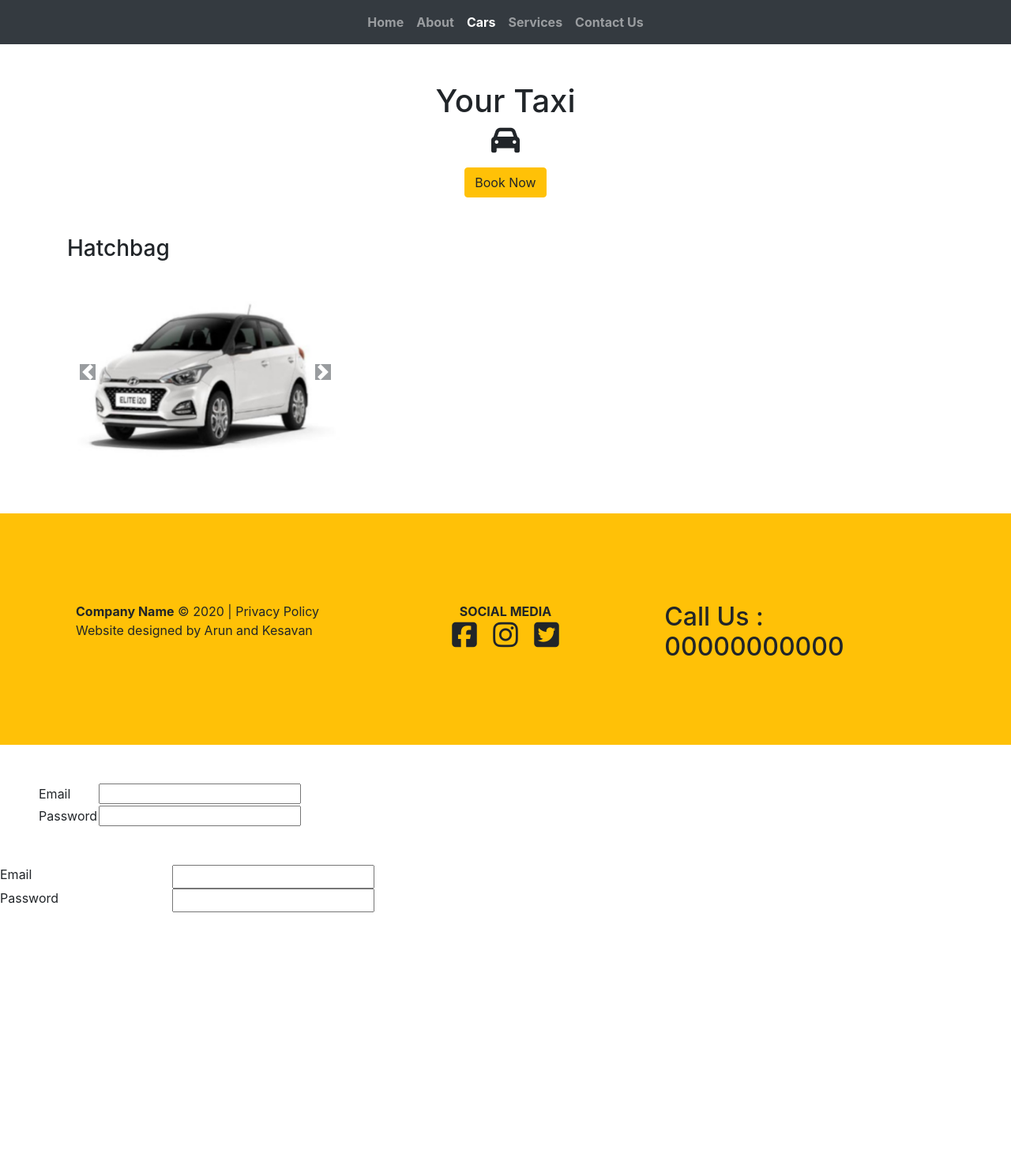
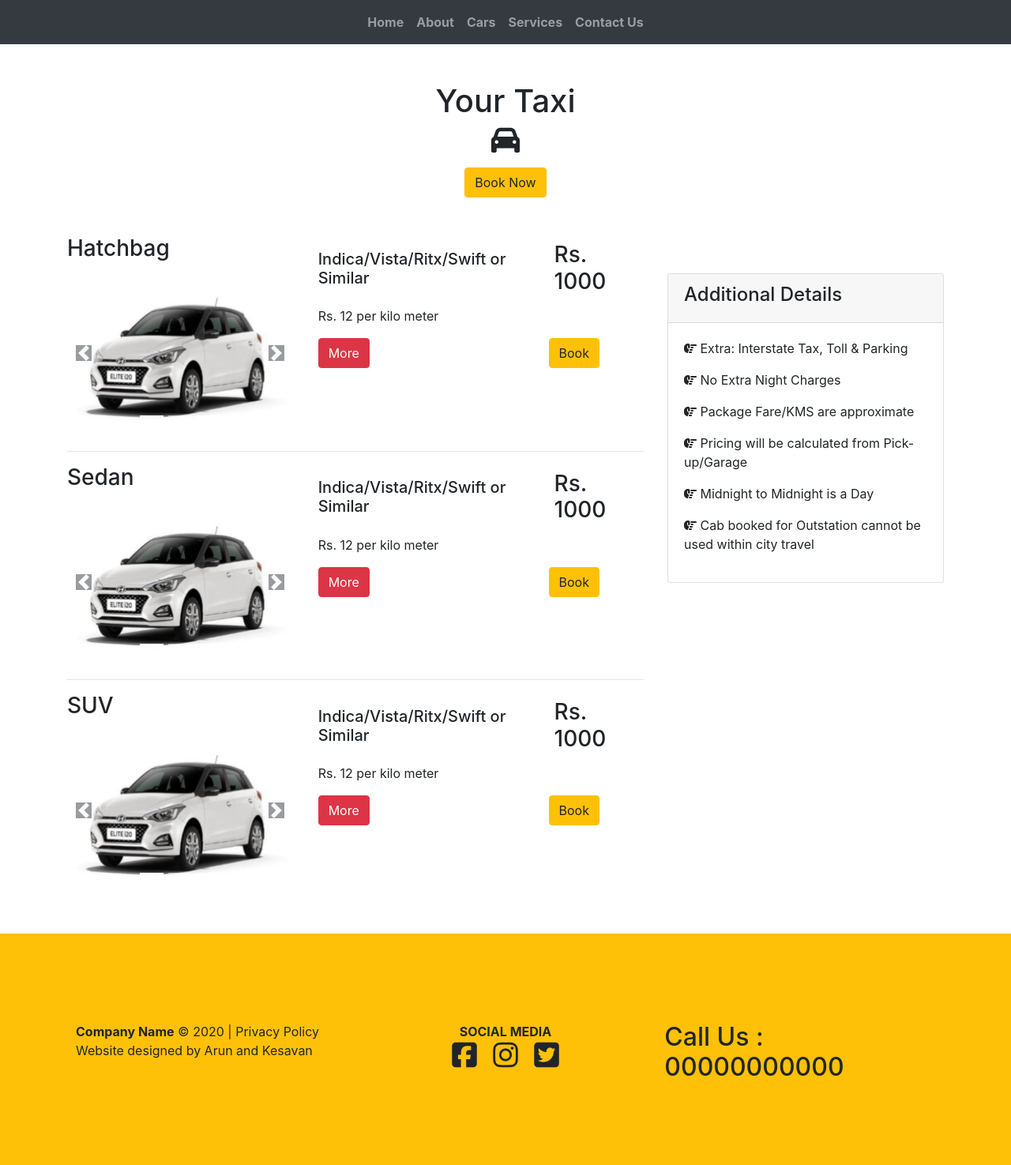
Before and after one commit to tryrcry/Web-Applications, a PHP site: page /selection.html in a window 1280 px wide. Shown: the whole page at 79% size. Run offline with PHP 8.4, Linux system fonts and the light colour scheme; some libraries are stand-ins or nearby versions.

Commit message:
Selection and Payment page has been included

```diff
--- /dev/null
+++ b/Car Rental Service/php/oneIndex.php
@@ -0,0 +1,3 @@
+<?php
+header('location:../selection.html?type='.$_GET['type'].'&from='.$_POST['fromOne'].'&to='.$_POST['toOne'].'&date='.$_POST['dateOne']);
+?>
--- /dev/null
+++ b/Car Rental Service/php/packIndex.php
@@ -0,0 +1,3 @@
+<?php
+header('location:../selection.html?type='.$_GET['type'].'&from='.$_POST['fromPack'].'&to='.$_POST['toPack'].'&start='.$_POST['startPack'].'&hour='.$_POST['hour']);
+?>
--- /dev/null
+++ b/Car Rental Service/php/roundIndex.php
@@ -0,0 +1,3 @@
+<?php
+header('location:../selection.html?type='.$_GET['type'].'&from='.$_POST['fromRound'].'&to='.$_POST['toRound'].'&start='.$_POST['startRound'].'&return='.$_POST['returnRound']);
+?>
--- a/Car Rental Service/selection.html
+++ b/Car Rental Service/selection.html
@@ -8,6 +8,13 @@
         <script src="https://maxcdn.bootstrapcdn.com/bootstrap/4.5.2/js/bootstrap.min.js"></script>
         <script src='https://kit.fontawesome.com/a076d05399.js'></script>
         <link rel="stylesheet" href="css/index.css">
+
+        <script>
+          $(document).ready(function(){
+            $('[data-toggle="tooltip"]').tooltip();
+          });
+          </script>
+
     </head>
     <body>
         <nav class="navbar navbar-expand-md bg-dark navbar-dark">
@@ -23,7 +30,7 @@
                   <a class="nav-link" href="about.html"><b>About</b></a>
                 </li>
                 <li class="nav-item">
-                  <a class="nav-link active" href="cars.html"><b>Cars</b></a>
+                  <a class="nav-link" href="cars.html"><b>Cars</b></a>
                 </li>
                 <li class="nav-item">
                     <a class="nav-link" href="services.html"><b>Services</b></a>
@@ -43,13 +50,16 @@
 
         <div class="container mt-5 mb-5">
           <div class="row">
-              <div class="col-sm-4">
+              <div class="col-sm-8">
+
+                <div class="row">
+                  <div class="col-sm-5">
                     <h3>Hatchbag</h3>
-                <div id="demo" class="carousel slide" data-ride="carousel">
+                    <div id="demo1" class="carousel slide" data-ride="carousel">
                         <ul class="carousel-indicators">
-                      <li data-target="#demo" data-slide-to="0" class="active"></li>
-                      <li data-target="#demo" data-slide-to="1"></li>
-                      <li data-target="#demo" data-slide-to="2"></li>
+                          <li data-target="#demo1" data-slide-to="0" class="active"></li>
+                          <li data-target="#demo1" data-slide-to="1"></li>
+                          <li data-target="#demo1" data-slide-to="2"></li>
                         </ul>
 
                         <div class="carousel-inner">
@@ -64,12 +74,162 @@
                           </div>
                         </div>
 
-                    <a class="carousel-control-prev" href="#demo" data-slide="prev">
+                        <a class="carousel-control-prev" href="#demo1" data-slide="prev">
                           <span class="carousel-control-prev-icon bg-dark"></span>
                         </a>
-                    <a class="carousel-control-next" href="#demo" data-slide="next">
+                        <a class="carousel-control-next" href="#demo1" data-slide="next">
                           <span class="carousel-control-next-icon bg-dark"></span>
                         </a>
+                      </div>
+                  </div>
+                  <div class="col-sm-7">
+                    <div class="row">
+                      <div class="col-sm-12">
+                        <form action="payment.html">
+                          <table>
+                            <tr>
+                              <td><h5>Indica/Vista/Ritx/Swift or Similar</h5></td>
+                              <td class="p-2"><h3>Rs. 1000</h3></td>
+                            </tr>
+                            <tr>
+                              <td><p>Rs. 12 per kilo meter</p></td>
+                            </tr>
+                            <tr>
+                              <td><a href="#" class="btn btn-danger" data-toggle="tooltip" data-placement="bottom" title="Driver batta - Rs. 300">More</a></td>
+                              <td><input type="submit" class="btn btn-warning" value="Book"></td>
+                            </tr>
+                          </table>
+                        </form>
+                      </div>
+                    </div>
+                  </div>
+                </div><hr>
+
+                <div class="row">
+                  <div class="col-sm-5">
+                    <h3>Sedan</h3>
+                    <div id="demo2" class="carousel slide" data-ride="carousel">
+                        <ul class="carousel-indicators">
+                          <li data-target="#demo2" data-slide-to="0" class="active"></li>
+                          <li data-target="#demo2" data-slide-to="1"></li>
+                          <li data-target="#demo2" data-slide-to="2"></li>
+                        </ul>
+
+                        <div class="carousel-inner">
+                          <div class="carousel-item active">
+                            <img class="img-fluid" src="images/hatch1.png">
+                          </div>
+                          <div class="carousel-item">
+                            <img class="img-fluid" src="images/hatch2.png">
+                          </div>
+                          <div class="carousel-item">
+                            <img class="img-fluid" src="images/hatch3.jpg">
+                          </div>
+                        </div>
+
+                        <a class="carousel-control-prev" href="#demo2" data-slide="prev">
+                          <span class="carousel-control-prev-icon bg-dark"></span>
+                        </a>
+                        <a class="carousel-control-next" href="#demo2" data-slide="next">
+                          <span class="carousel-control-next-icon bg-dark"></span>
+                        </a>
+                      </div>
+                  </div>
+                  <div class="col-sm-7">
+                    <div class="row">
+                      <div class="col-sm-12">
+                        <form action="payment.html">
+                          <table>
+                            <tr>
+                              <td><h5>Indica/Vista/Ritx/Swift or Similar</h5></td>
+                              <td class="p-2"><h3>Rs. 1000</h3></td>
+                            </tr>
+                            <tr>
+                              <td><p>Rs. 12 per kilo meter</p></td>
+                            </tr>
+                            <tr>
+                              <td><a href="#" class="btn btn-danger" data-toggle="tooltip" data-placement="bottom" title="Driver batta - Rs. 300">More</a></td>
+                              <td><input type="submit" class="btn btn-warning" value="Book"></td>
+                            </tr>
+                          </table>
+                        </form>
+                      </div>
+                    </div>
+                  </div>
+                </div><hr>
+
+                <div class="row">
+                  <div class="col-sm-5">
+                    <h3>SUV</h3>
+                    <div id="demo3" class="carousel slide" data-ride="carousel">
+                        <ul class="carousel-indicators">
+                          <li data-target="#demo3" data-slide-to="0" class="active"></li>
+                          <li data-target="#demo3" data-slide-to="1"></li>
+                          <li data-target="#demo3" data-slide-to="2"></li>
+                        </ul>
+
+                        <div class="carousel-inner">
+                          <div class="carousel-item active">
+                            <img class="img-fluid" src="images/hatch1.png">
+                          </div>
+                          <div class="carousel-item">
+                            <img class="img-fluid" src="images/hatch2.png">
+                          </div>
+                          <div class="carousel-item">
+                            <img class="img-fluid" src="images/hatch3.jpg">
+                          </div>
+                        </div>
+
+                        <a class="carousel-control-prev" href="#demo3" data-slide="prev">
+                          <span class="carousel-control-prev-icon bg-dark"></span>
+                        </a>
+                        <a class="carousel-control-next" href="#demo3" data-slide="next">
+                          <span class="carousel-control-next-icon bg-dark"></span>
+                        </a>
+                      </div>
+                  </div>
+                  <div class="col-sm-7">
+                    <div class="row">
+                      <div class="col-sm-12">
+                        <form action="payment.html">
+                          <table>
+                            <tr>
+                              <td><h5>Indica/Vista/Ritx/Swift or Similar</h5></td>
+                              <td class="p-2"><h3>Rs. 1000</h3></td>
+                            </tr>
+                            <tr>
+                              <td><p>Rs. 12 per kilo meter</p></td>
+                            </tr>
+                            <tr>
+                              <td><a href="#" class="btn btn-danger" data-toggle="tooltip" data-placement="bottom" title="Driver batta - Rs. 300">More</a></td>
+                              <td><input type="submit" class="btn btn-warning" value="Book"></td>
+                            </tr>
+                          </table>
+                        </form>
+                      </div>
+                    </div>
+                  </div>
+                </div>
+              </div>
+
+              <div class="col-sm-4">
+                <div class="row">
+                  <div class="col-sm-12 bg-warning"></div>
+                </div>
+                <div class="row">
+                  <div class="col-sm-12 mt-5">
+                    <div class="card">
+                      <div class="card-header"><h4>Additional Details</h4></div>
+                      <div class="card-body">
+                        <p><i class='fas fa-hand-point-right'></i> Extra: Interstate Tax, Toll & Parking</p>
+                        <p><i class='fas fa-hand-point-right'></i> No Extra Night Charges</p>
+                        <p><i class='fas fa-hand-point-right'></i> Package Fare/KMS are approximate</p>
+                        <p><i class='fas fa-hand-point-right'></i> Pricing will be calculated from Pick-up/Garage</p>
+                        <p><i class='fas fa-hand-point-right'></i> Midnight to Midnight is a Day</p>
+                        <p><i class='fas fa-hand-point-right'></i> Cab booked for Outstation cannot be used within city travel</p>
+                      </div>
+                    </div>
+                  </div>
                 </div>
               </div>
           </div>
@@ -94,23 +254,6 @@
             </div>
         </div>
 
-        <div class="row p-5">
-            <div class="col-sm-12">
-                <table>
-                    <tr><td>Email</td><td><input type="text"></td></tr>
-                    <tr><td>Password</td><td><input type="text"></td></tr>
-                </table>
-            </div>
-        </div>
-
-
-        <div class="row">
-            <div class="col-sm-2">Email</div>
-            <div class="col-sm-2"><input type="text"></div>
-        </div>
-        <div class="row">
-            <div class="col-sm-2">Password</div>
-            <div class="col-sm-2"><input type="text"></div>
         </div>
     </body>
 </html>
```
Also changed, not shown: Car Rental Service/contact.html (+6 -6 lines), Car Rental Service/index.html (+82 -61 lines), Car Rental Service/payment.html (+192 -0 lines), Car Rental Service/php/contact.php (added, +22 -0 lines), Car Rental Service/css/index.css (line endings or trailing spaces). Lines whose indentation alone changed are shown as unchanged.
